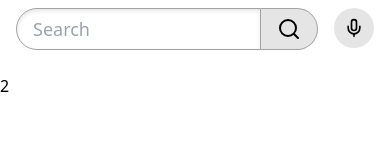
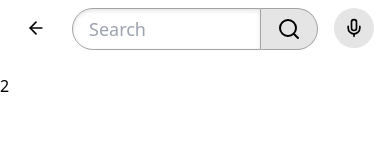
Before and after one commit to chaomoua91/youtube-clone, a React (Vite) app: page / in a window 390 px wide. Both pictures are taken after a click on the button 367 px from the left and 28 px from the top of the page. Shown: the top 160 px of the page. Built offline with nearby package versions, Linux system fonts and the light colour scheme.

Commit message:
feat: Add ArrowLeft button to full-width search functionality in PageHeader

```diff
--- a/src/layouts/PageHeader.jsx
+++ b/src/layouts/PageHeader.jsx
@@ -1,5 +1,5 @@
 import React, { useState } from "react";
-import { Bell, Menu, Upload, User, Mic, Search } from "lucide-react";
+import { Bell, Menu, Upload, User, Mic, Search, ArrowLeft } from "lucide-react";
 import logo from "../assets/fakeyoutubelogo.png";
 import Button from "../components/Button";
 
@@ -24,6 +24,17 @@ function PageHeader() {
           showFullWidthSearch ? "flex" : "hidden"
         }`}
       >
+        {showFullWidthSearch && (
+          <Button
+            onClick={() => setShowFullWidth(false)}
+            type="button"
+            size="icon"
+            variant="ghost"
+            className="flex-shrink-0"
+          >
+            <ArrowLeft />
+          </Button>
+        )}
         <div className="flex flex-grow max-w-[600px]">
           <input
             type="search"
```
